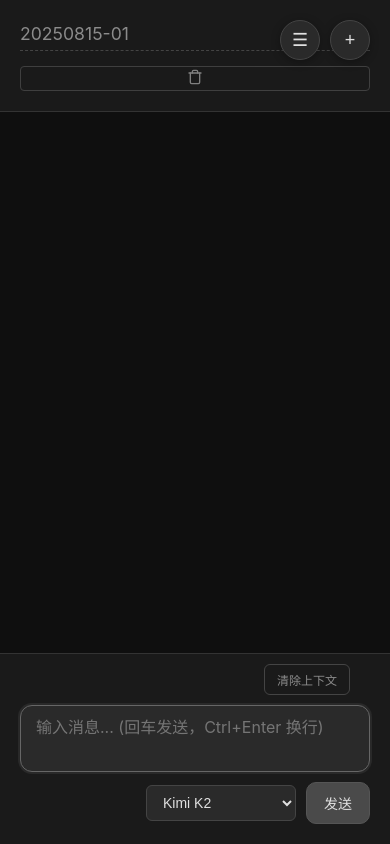
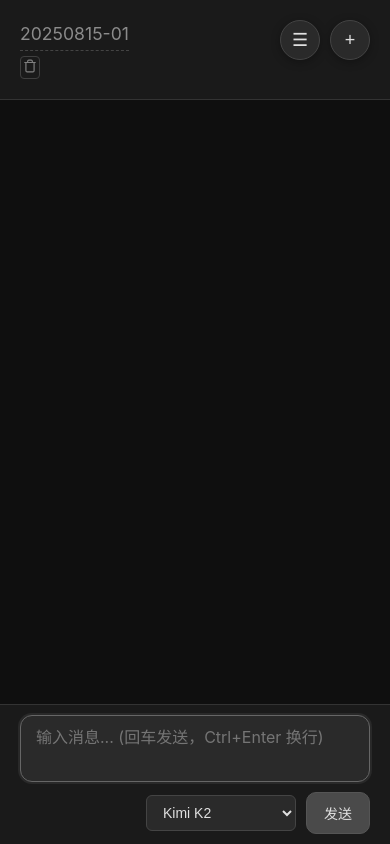
Before and after one commit to dogtor001/AiNote, a Flask app: page / in a window 390 px wide. Run offline with Flask 3, Linux system fonts and the light colour scheme; data comes from the database, SQL or seed files in the repository; data that the repository does not hold is empty; parts of the project's set-up code (start-up, migrations or seed data) failed here and were passed over.

Commit message:
Feat: V2 - Comprehensive UI, UX, and Mobile Fixes
This commit implements a second, large batch of user-requested improvements, focusing on layout, mobile usability, and feature refinement.

Key Features:
- Markdown rendering for AI responses.
- Icon-based action buttons with a fixed Copy-to-Clipboard function.
- Relocated 'Clear Context' and 'Delete Conversation' buttons.
- Always-visible per-message delete icons.

Layout & Style Changes:
- Reduced input box height for a more compact UI.
- Resized and realigned the 'Delete Conversation' icon.

Mobile-Specific Fixes:
- Input box now sticks to the bottom and retracts with the keyboard.
- Fixed iOS auto-zoom on input focus.
- Fixed sidebar 'double-tap' issue on touch devices.
- Mitigated issues with floating buttons disappearing.

```diff
--- a/templates/index.html
+++ b/templates/index.html
@@ -161,12 +161,16 @@
 
     .chat-header-left {
       flex: 1;
+      display: flex;
+      flex-direction: column;
+      align-items: flex-start;
+      gap: 5px;
     }
 
     .chat-title {
       color: #8b8b8b;
       font-size: 1.1rem;
-      margin-bottom: 15px;
+      margin-bottom: 0; /* Use gap in parent instead */
     }
 
     .chat-title[contenteditable="true"] {
@@ -350,6 +354,14 @@
       background: rgba(255, 255, 255, 0.03);
     }
 
+    #deleteConversationBtn {
+      padding: 2px;
+    }
+    #deleteConversationBtn svg {
+      width: 14px;
+      height: 14px;
+    }
+
     .delete-message {
       background: none;
       border: none;
@@ -359,28 +371,28 @@
       padding: 4px 8px;
       border-radius: 4px;
       transition: all 0.2s ease;
-      opacity: 0;
+      /* opacity: 0; */ /* Removed to make it always visible */
     }
 
+    /*
     .message:hover .delete-message {
       opacity: 1;
     }
+    */
 
     .delete-message:hover {
       color: #ff6b6b;
       background: rgba(255, 107, 107, 0.1);
     }
 
-    .pre-input-actions {
-      display: flex;
-      justify-content: flex-end;
-      padding: 0 20px 10px;
+    .clear-context-container {
+      text-align: center;
+      padding: 20px 0 0;
     }
 
     /* 输入区域 */
     .input-container {
-      padding: 20px;
-      padding-top: 10px; /* Adjust top padding to account for the new element */
+      padding: 10px 20px; /* Reduced vertical padding */
       background: #1a1a1a;
       border-top: 1px solid #333;
       flex-shrink: 0; /* Prevents the input area from shrinking */
@@ -395,14 +407,14 @@
 
     .message-input {
       flex: 1 1 400px;
-      padding: 15px;
+      padding: 10px 15px; /* Reduced vertical padding */
       border: 1px solid #444;
       border-radius: 12px;
       background: #2a2a2a;
       color: #e0e0e0;
       font-size: 16px; /* Prevents iOS auto-zoom on focus */
       resize: vertical;
-      min-height: 60px;
+      min-height: 24px; /* Reduced min-height */
       max-height: 200px;
       font-family: inherit;
       line-height: 1.5;
@@ -659,12 +671,12 @@
 
       <div class="chat-container" id="chatContainer">
         <!-- 聊天消息将在这里动态生成 -->
+        <div id="clearContextWrapper" class="clear-context-container" style="display: none;">
+          <button class="clear-context-btn" onclick="clearContext()">清除上下文</button>
+        </div>
       </div>
 
       <div class="input-container">
-        <div class="pre-input-actions">
-          <button class="clear-context-btn" onclick="clearContext()">清除上下文</button>
-        </div>
         <div class="input-area">
           <textarea
             id="messageInput"
@@ -826,6 +838,29 @@
       }, 2000);
     }
 
+    function copyToClipboard(text) {
+      if (navigator.clipboard && window.isSecureContext) {
+        navigator.clipboard.writeText(text).then(() => {
+          showToast('文本已复制');
+        }).catch(() => showToast('复制失败'));
+      } else {
+        const textArea = document.createElement('textarea');
+        textArea.value = text;
+        textArea.style.position = 'absolute';
+        textArea.style.left = '-9999px';
+        document.body.appendChild(textArea);
+        textArea.select();
+        try {
+          document.execCommand('copy');
+          showToast('文本已复制');
+        } catch (err) {
+          showToast('复制失败');
+        } finally {
+          document.body.removeChild(textArea);
+        }
+      }
+    }
+
     // --- 数据 & 对话管理 ---
 
     async function loadConversations() {
@@ -935,16 +970,21 @@
     // --- 消息渲染与操作 ---
 
     function renderMessages(messages, contextStartId) {
+      const clearWrapper = document.getElementById('clearContextWrapper');
       chatContainer.innerHTML = '';
+      chatContainer.appendChild(clearWrapper);
+
       messages.forEach(message => {
         addMessageToChat(message.role, message.content, message.time, message.id, message.model, currentConversationId);
         if (contextStartId && message.id === contextStartId) {
           const divider = document.createElement('div');
           divider.className = 'context-divider';
           divider.innerHTML = '<div class="divider-line"></div><div class="divider-text">上下文已清除</div>';
-          chatContainer.appendChild(divider);
+          chatContainer.insertBefore(divider, clearWrapper);
         }
       });
+
+      clearWrapper.style.display = messages.length > 0 ? 'block' : 'none';
       chatContainer.scrollTop = chatContainer.scrollHeight;
     }
 
@@ -986,13 +1026,7 @@
       const copyBtn = document.createElement('button');
       copyBtn.className = 'action-button';
       copyBtn.innerHTML = icons.copy;
-      copyBtn.onclick = () => {
-        navigator.clipboard.writeText(content).then(() => {
-          showToast('文本已复制');
-        }, () => {
-          showToast('复制失败');
-        });
-      };
+      copyBtn.onclick = () => copyToClipboard(content);
       actions.appendChild(copyBtn);
 
       if (role === 'assistant') {
@@ -1011,7 +1045,7 @@
       }
 
       const deleteBtn = document.createElement('button');
-      deleteBtn.className = 'action-button delete-message'; // Combine classes
+      deleteBtn.className = 'action-button delete-message';
       deleteBtn.innerHTML = icons.delete;
       deleteBtn.onclick = () => deleteMessage(messageId, messageDiv);
 
@@ -1022,7 +1056,9 @@
       messageDiv.appendChild(avatar);
       messageDiv.appendChild(contentDiv);
 
-      chatContainer.appendChild(messageDiv);
+      const clearWrapper = document.getElementById('clearContextWrapper');
+      chatContainer.insertBefore(messageDiv, clearWrapper);
+
       chatContainer.scrollTop = chatContainer.scrollHeight;
     }
 
@@ -1062,7 +1098,11 @@
       } finally {
         sendButton.disabled = false;
         sendButton.textContent = '发送';
-        messageInput.focus();
+        if (window.innerWidth <= 768) {
+          messageInput.blur();
+        } else {
+          messageInput.focus();
+        }
       }
     }
 
@@ -1081,7 +1121,7 @@
     }
 
     async function regenerateAssistantMessage(messageId, bubbleElement) {
-      const regenBtn = bubbleElement.closest('.message-content').querySelector('.action-button[title="重新生成"]'); // More specific selector
+      const regenBtn = bubbleElement.closest('.message-content').querySelector('.action-button[title="重新生成"]');
       try {
         if(regenBtn) regenBtn.disabled = true;
         const resp = await fetch(`/api/messages/${messageId}/regenerate`, { method: 'POST' });
```
